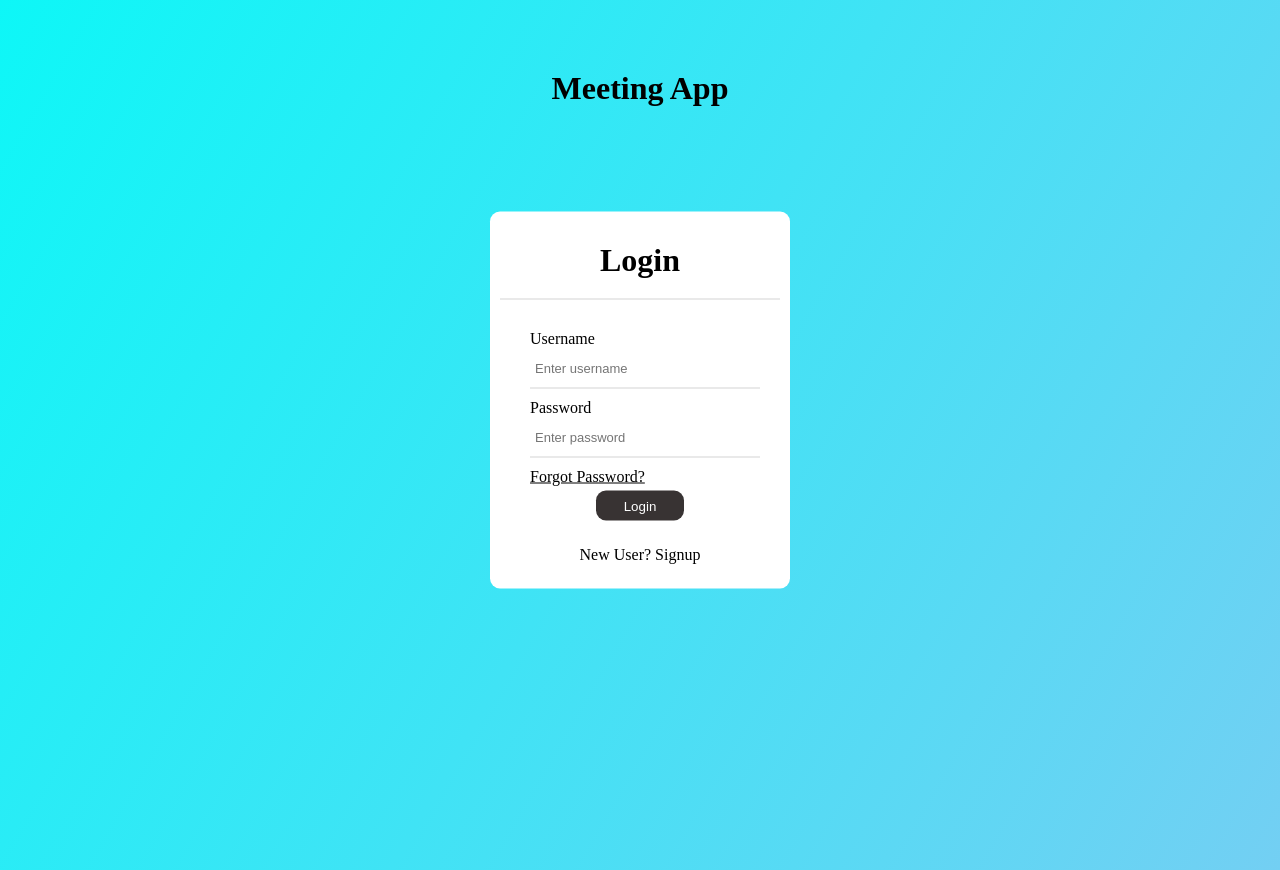
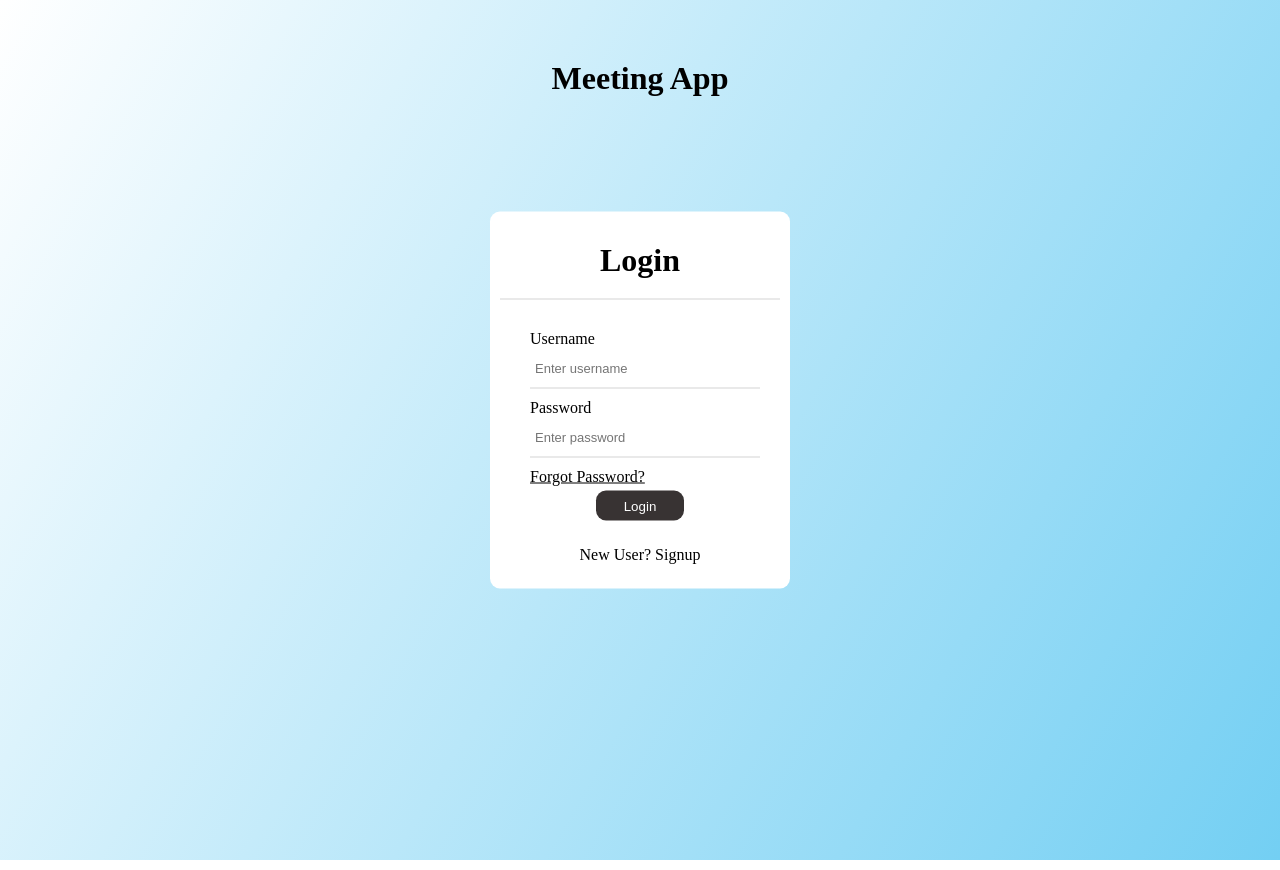
Before and after one commit to raj2798/Meeting-App, a website: page index.html in a window 1280 px wide. Drawn offline with Linux system fonts and the light colour scheme.

Commit message:
All Done final!

```diff
--- a/public/css/app.css
+++ b/public/css/app.css
@@ -2,13 +2,14 @@ body {
   margin: 0;
   padding: 0;
   font-family: "Times New Roman", Times, serif;
-  background: linear-gradient(120deg, #0df7f7, rgb(115, 207, 243));
+  /* background: linear-gradient(120deg, #0df7f7, rgb(115, 207, 243)); */
+  background: linear-gradient(120deg, white, rgb(115, 207, 243));
   height: 100vh;
   overflow: auto;
 }
 .titleMeeting {
   text-align: center;
-  margin-top: 70px;
+  margin-top: 60px;
 }
 .center {
   position: absolute;
```
Also changed, not shown: public/css/pages/form.css (+4 -3 lines).
